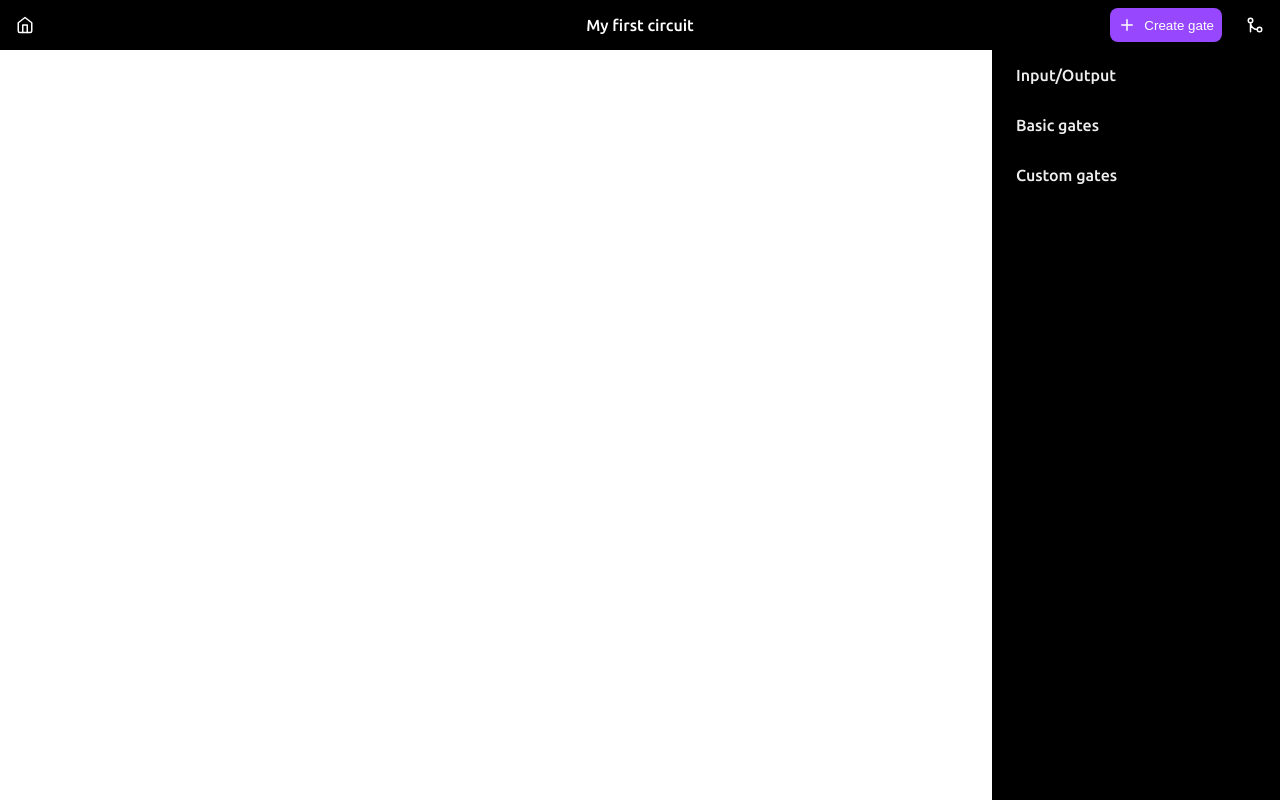
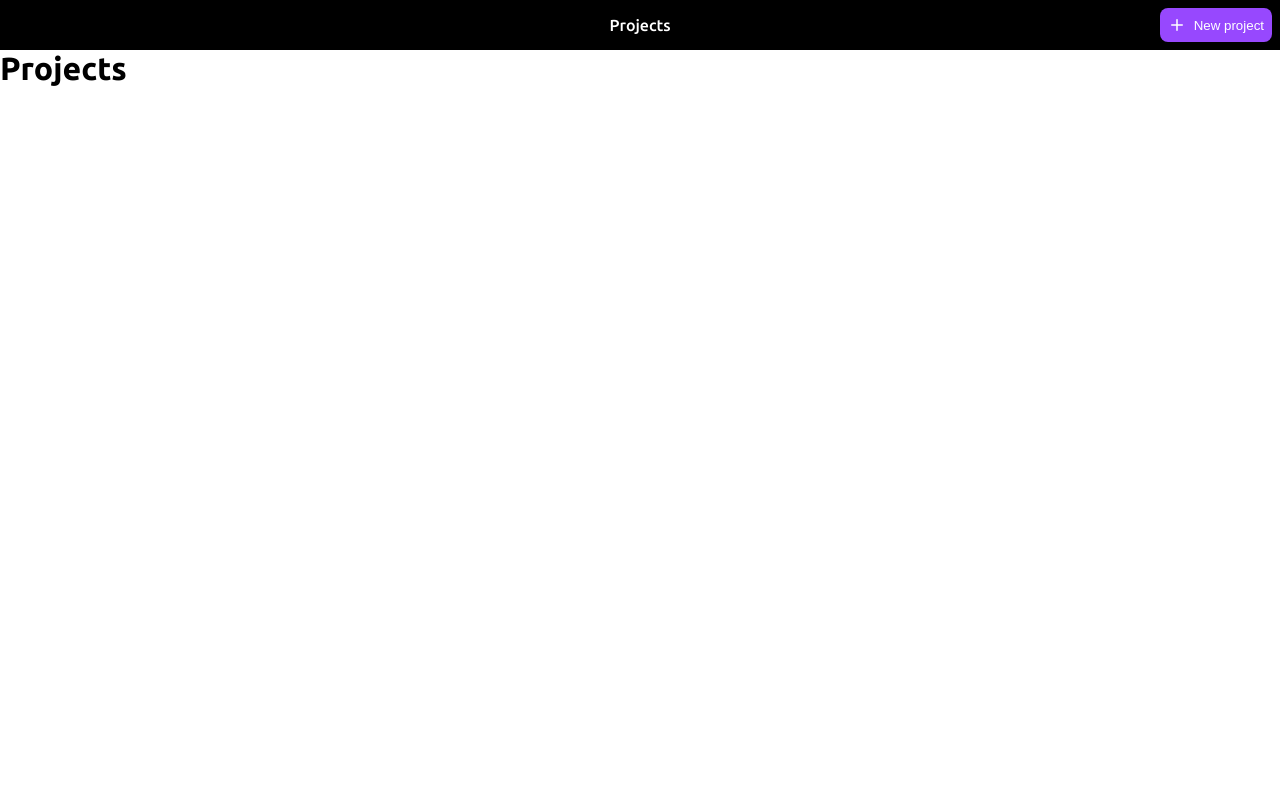
Before and after one commit to team-nullptr/logic-gates-simulator, a React (Vite) app: page / in a window 1280 px wide. Built offline with nearby package versions, Linux system fonts and the light colour scheme.

Commit message:
Create function for rendering navigation

```diff
--- a/src/App.tsx
+++ b/src/App.tsx
@@ -1,35 +1,18 @@
 import "./common/styles/index.css";
 import { Editor } from "./screens/editor/Editor";
-import { Navigation } from "./features/navigation/Navigation";
 import styles from "./App.module.scss";
-import { Route, Routes } from "react-router-dom";
-import { GitMerge, Home, Plus } from "react-feather";
+import { Route, Routes, useLocation } from "react-router-dom";
+import { renderNavigation } from "./utils/renderNavigation";
 
 export const App = () => {
+  const location = useLocation();
+
   return (
     <div className={styles.container}>
-      <Navigation
-        title={"My first circuit"}
-        left={[
-          {
-            icon: Home,
-            onClick: () => console.log("home clicked"),
-          },
-        ]}
-        right={[
-          {
-            icon: Plus,
-            text: "Create gate",
-            onClick: () => console.log("create gate clicked"),
-          },
-          {
-            icon: GitMerge,
-            onClick: () => console.log("cleanup clicked"),
-          },
-        ]}
-      />
+      {renderNavigation(location.pathname)}
       <Routes>
-        <Route path="/" element={<Editor />} />
+        <Route path="/" element={<h1>Projects</h1>} />
+        <Route path="/edit" element={<Editor />} />
       </Routes>
     </div>
   );
--- /dev/null
+++ b/src/utils/renderNavigation.tsx
@@ -0,0 +1,43 @@
+import { GitMerge, Home, Plus } from "react-feather";
+import { Navigation } from "../features/navigation/Navigation";
+
+export const renderNavigation = (path: string) => {
+  switch (path) {
+    case "/":
+      return <ProjectNavigation />;
+    case "/edit":
+      return <EditNavigation />;
+  }
+};
+
+const ProjectNavigation = () => (
+  <Navigation
+    title={"Projects"}
+    left={[]}
+    right={[
+      {
+        icon: Plus,
+        text: "New project",
+        onClick: () => console.log("new project clicked"),
+      },
+    ]}
+  />
+);
+
+const EditNavigation = () => (
+  <Navigation
+    title={"My first circuit"}
+    left={[{ icon: Home, onClick: () => console.log("home clicked") }]}
+    right={[
+      {
+        icon: Plus,
+        text: "Create gate",
+        onClick: () => console.log("create gate clicked"),
+      },
+      {
+        icon: GitMerge,
+        onClick: () => console.log("cleanup clicked"),
+      },
+    ]}
+  />
+);
```
